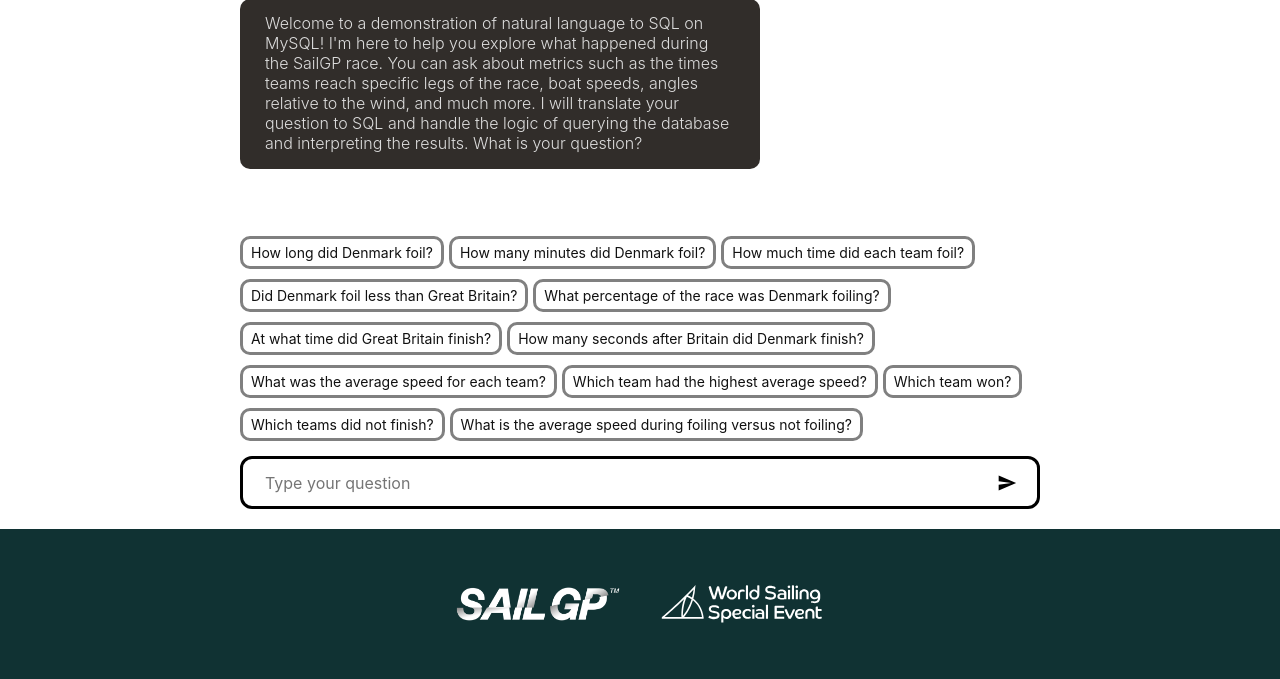
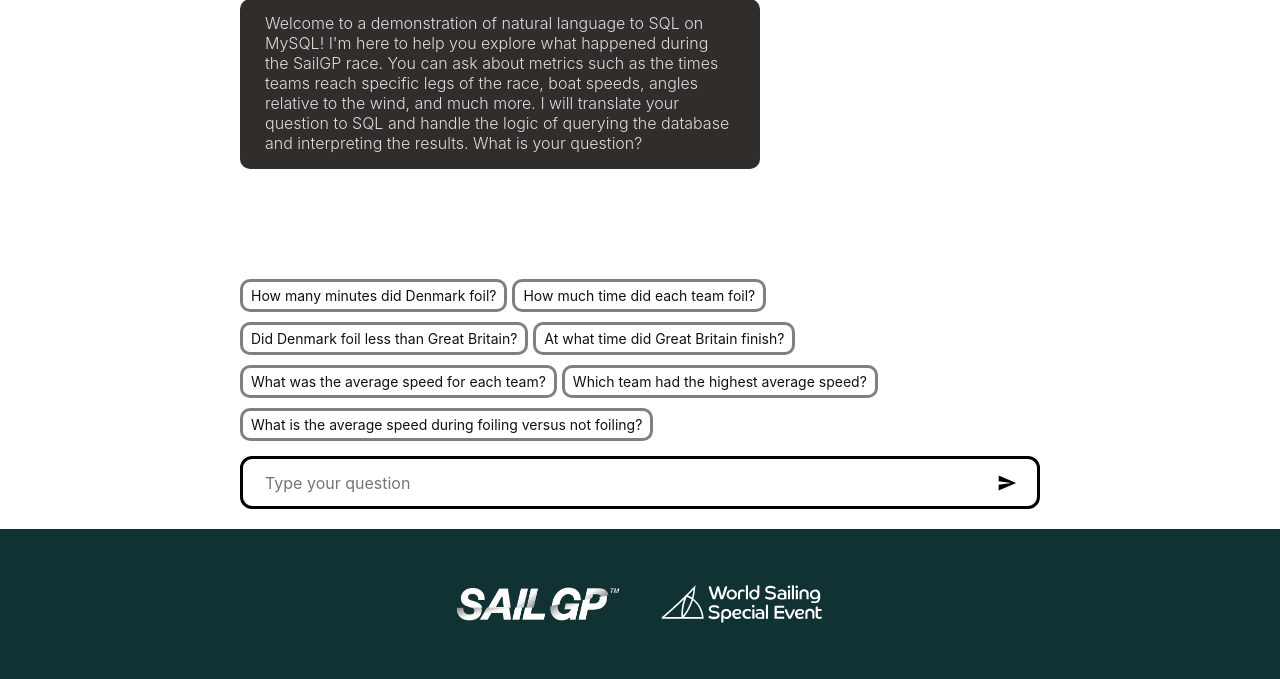
Before and after one commit to jlklooste-oracle/sailgp-natural-language-to-sql, a PHP site: page / in a window 1280 px wide. Shown: the part 121-800 px from the top of the page. Run offline with PHP 8.4, Linux system fonts and the light colour scheme.

Commit message:
removed some queries

```diff
--- a/index.php
+++ b/index.php
@@ -1,16 +1,16 @@
 <?php
 const SUGGESTED_TEXTS = [
-  "How long did Denmark foil?",
-  "How many minutes did Denmark foil?",
+/*  "How long did Denmark foil?",*/
+/*  "What percentage of the race was Denmark foiling?",*/
+/*  "How many seconds after Britain did Denmark finish?",*/
+/*  "Which team won?",*/
+/*  "Which teams did not finish?",*/
+"How many minutes did Denmark foil?",
   "How much time did each team foil?",
   "Did Denmark foil less than Great Britain?",
-  "What percentage of the race was Denmark foiling?",
   "At what time did Great Britain finish?",
-  "How many seconds after Britain did Denmark finish?",
   "What was the average speed for each team?",
   "Which team had the highest average speed?",
-  "Which team won?",
-  "Which teams did not finish?",
   "What is the average speed during foiling versus not foiling?",
 ];
 ?>
```
